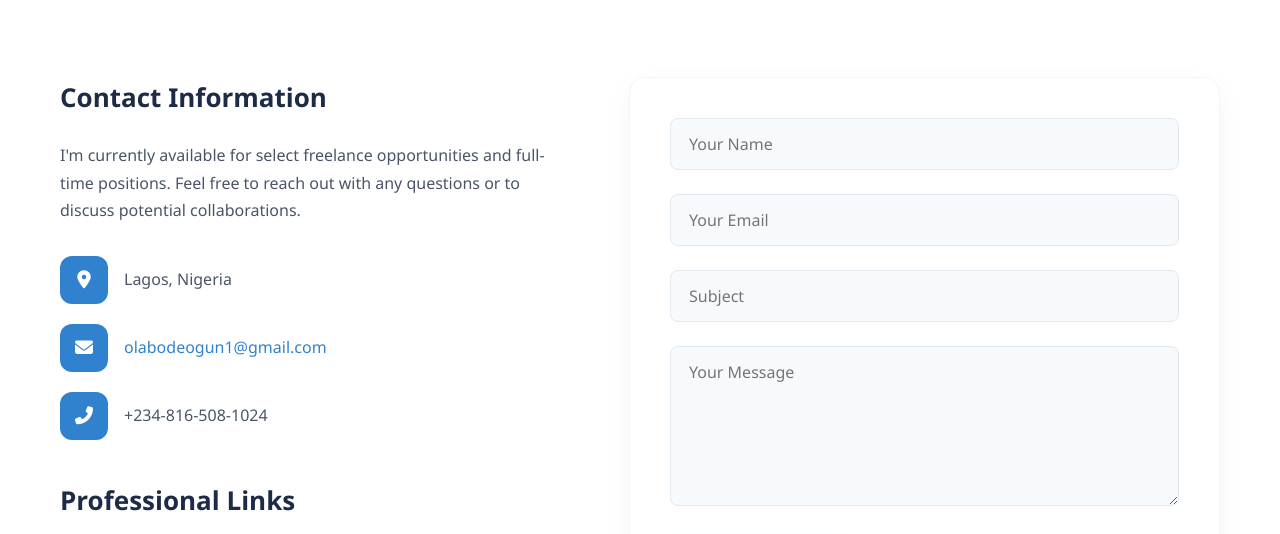
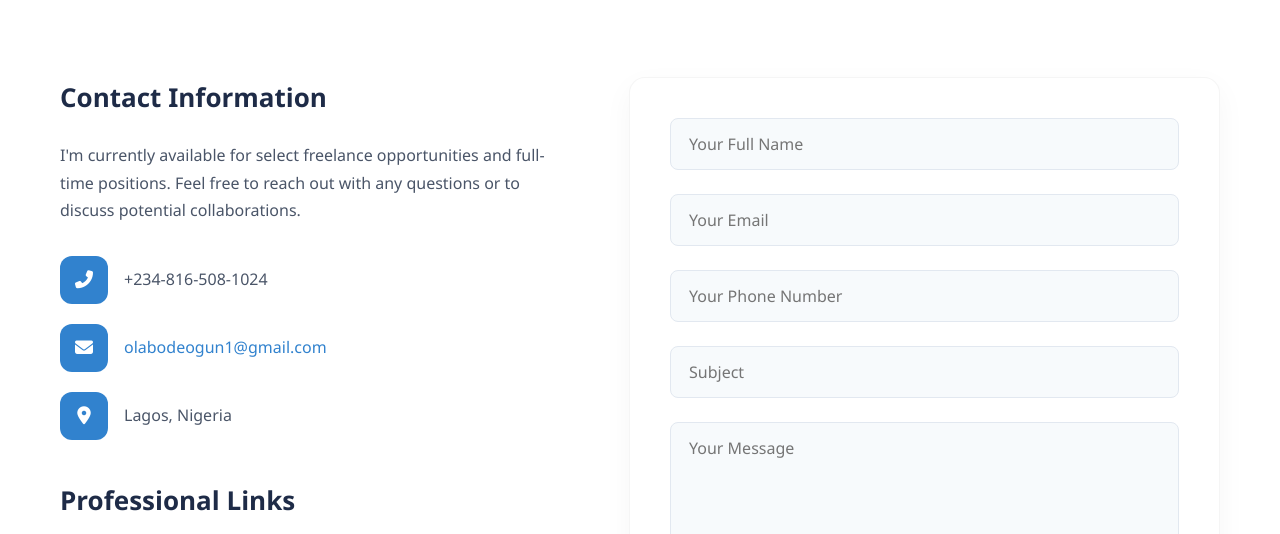
Before and after one commit to olabodeogun1/profile, a plain HTML site: page index.html in a window 1280 px wide. Shown: the part 7532-8066 px from the top of the page. Drawn offline with Linux system fonts and the light colour scheme.

Commit message:
Update index.html

```diff
--- a/index.html
+++ b/index.html
@@ -1404,9 +1404,9 @@
                     <div class="contact-details">
                         <div class="contact-item">
                             <div class="contact-icon">
-                                <i class="fas fa-map-marker-alt"></i>
+                                <i class="fas fa-phone-alt"></i>
                             </div>
-                            <div class="contact-text">Lagos, Nigeria</div>
+                            <div class="contact-text">+234-816-508-1024</div>
                         </div>
                         <div class="contact-item">
                             <div class="contact-icon">
@@ -1418,9 +1418,9 @@
                         </div>
                         <div class="contact-item">
                             <div class="contact-icon">
-                                <i class="fas fa-phone-alt"></i>
+                                <i class="fas fa-map-marker-alt"></i>
                             </div>
-                            <div class="contact-text">+234-816-508-1024</div>
+                            <div class="contact-text">Lagos, Nigeria</div>
                         </div>
                     </div>
                     <h3>Professional Links</h3>
@@ -1458,12 +1458,14 @@
                         <input type="hidden" name="_captcha" value="false">
 
 
-
                         <div class="form-group">
-                            <input type="text" name="name" class="form-control" placeholder="Your Name" required>
+                            <input type="text" name="name" class="form-control" placeholder="Your Full Name" required>
                         </div>
                         <div class="form-group">
                             <input type="email" name="email" class="form-control" placeholder="Your Email" required>
+                        </div>
+                        <div class="form-group">
+                            <input type="number" name="number" class="form-control" placeholder="Your Phone Number" required>
                         </div>
                         <div class="form-group">
                             <input type="text" name="_subject" class="form-control" placeholder="Subject">
```
